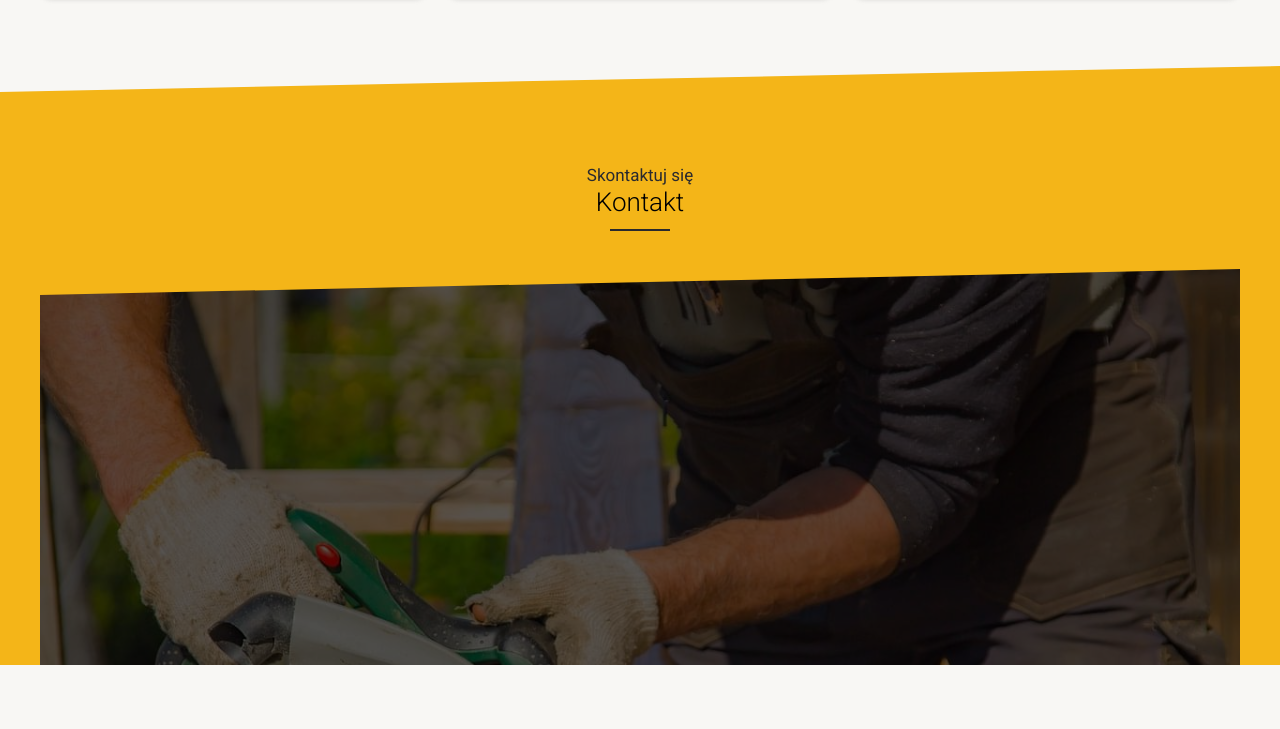
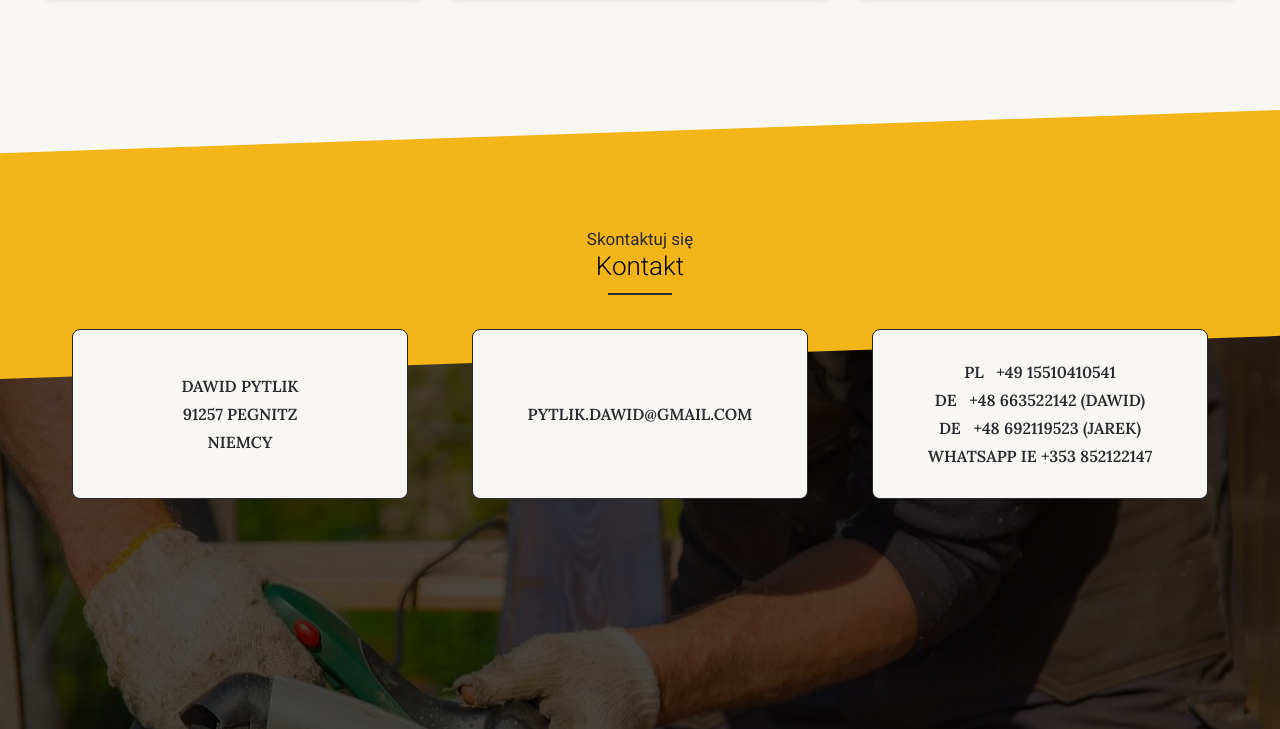
Before and after one commit to Kuba1507/Dawid_Pytlik, a website: page index.html in a window 1280 px wide. Shown: the part 10265-10994 px from the top of the page. Before the commit the page ends 10930 px from the top, so only its background shows below. Drawn offline with Linux system fonts and the light colour scheme.

Commit message:
added contact section and made it responsive

```diff
--- a/index.html
+++ b/index.html
@@ -296,15 +296,36 @@
         </section>
         <section class="contact" id="contact">
             <img src="dist/img/tilt.svg" class="contact__tilt">
-            <div class="wrapper">
-                <h2 class="section-title">Kontakt</h2>
 
-                <div class="contact__hero">
-                    <img src="dist/img/tilt.svg" class="contact__hero-tilt">
+            <h2 class="section-title">Kontakt</h2>
 
-                    <div class="contact__hero-shadow"></div>
+            <div class="contact__hero">
+                <img src="dist/img/tilt.svg" class="contact__hero-tilt">
+
+                <div class="wrapper">
+
+                    <div class="contact__hero-box">
+                        <div class="contact__hero-box-block">
+                            <p>dawid pytlik</p>
+                            <p>91257 PEGNITZ</p>
+                            <p>NIEMCY</p>
+                        </div>
+                        <div class="contact__hero-box-block">
+                            <p>pytlik.dawid@gmail.com</p>
+                        </div>
+                        <div class="contact__hero-box-block numbers">
+                            <p><span>PL</span> &nbsp; +49 15510410541</p>
+                            <p><span>DE</span> &nbsp; +48 663522142 (Dawid)</p>
+                            <p><span>DE</span> &nbsp; +48 692119523 (Jarek)</p>
+                            <p>WhatsApp IE +353 852122147</p>
+                        </div>
+                    </div>
+
                 </div>
+
+                <div class="contact__hero-shadow"></div>
             </div>
+
         </section>
     </main>
 
--- a/src/sass/_main-style.scss
+++ b/src/sass/_main-style.scss
@@ -540,7 +540,7 @@ main {
 		&__hero {
 			position: relative;
 			margin-top: 3em;
-			height: 400px;
+			height: 530px;
 			background-image: url("../img/contact-bg.jpg");
 			background-size: cover;
 			background-position: 50% 20%;
@@ -554,13 +554,47 @@ main {
 				z-index: 2;
 			}
 
+			&-box {
+				display: flex;
+				flex-direction: column;
+				align-items: center;
+				justify-content: center;
+
+				&-block {
+					display: flex;
+					flex-direction: column;
+					align-items: center;
+					justify-content: center;
+					padding: 1em;
+					width: 70%;
+					height: 140px;
+					font-family: "Lora", sans-serif;
+					font-weight: 600;
+					color: $darker;
+					background-color: $background;
+					border: 1px solid $darker;
+					border-radius: 8px;
+					text-transform: uppercase;
+					z-index: 2;
+
+					&:nth-of-type(2),
+					&:nth-of-type(3) {
+						margin-top: 2em;
+					}
+
+					p {
+						margin: 0.25em 0;
+					}
+				}
+			}
+
 			&-shadow {
 				position: absolute;
 				top: 0;
 				right: 0;
 				bottom: 0;
 				left: 0;
-				background-color: rgba(0, 0, 0, 0.65);
+				background-color: rgba(0, 0, 0, 0.7);
 				z-index: 1;
 			}
 		}
--- a/src/sass/_media.scss
+++ b/src/sass/_media.scss
@@ -1,3 +1,15 @@
+@media (max-width: 370px) {
+	.contact {
+		&__hero {
+			&-box {
+				&-block {
+					font-size: 1.2rem;
+				}
+			}
+		}
+	}
+}
+
 @media (min-width: 768px) {
 	.nav {
 		&__logo {
@@ -162,6 +174,25 @@
 				grid-template-columns: repeat(2, 1fr);
 			}
 		}
+
+		.contact {
+			&__tilt {
+				height: 50px;
+				transform: rotate(180deg) scaleX(-1) translateY(50px);
+			}
+
+			&__hero {
+				&-tilt {
+					height: 50px;
+				}
+
+				&-box {
+					&-block {
+						width: 50%;
+					}
+				}
+			}
+		}
 	}
 }
 
@@ -263,5 +294,27 @@
 				grid-template-columns: repeat(3, 1fr);
 			}
 		}
+
+		.contact {
+			margin-top: 10em;
+
+			&__hero {
+				height: 400px;
+
+				&-box {
+					flex-direction: row;
+
+					&-block {
+						margin: 0 2em;
+						height: 170px;
+
+						&:nth-of-type(2),
+						&:nth-of-type(3) {
+							margin-top: 0;
+						}
+					}
+				}
+			}
+		}
 	}
 }
```
Also changed, not shown: dist/css/style.min.css.
